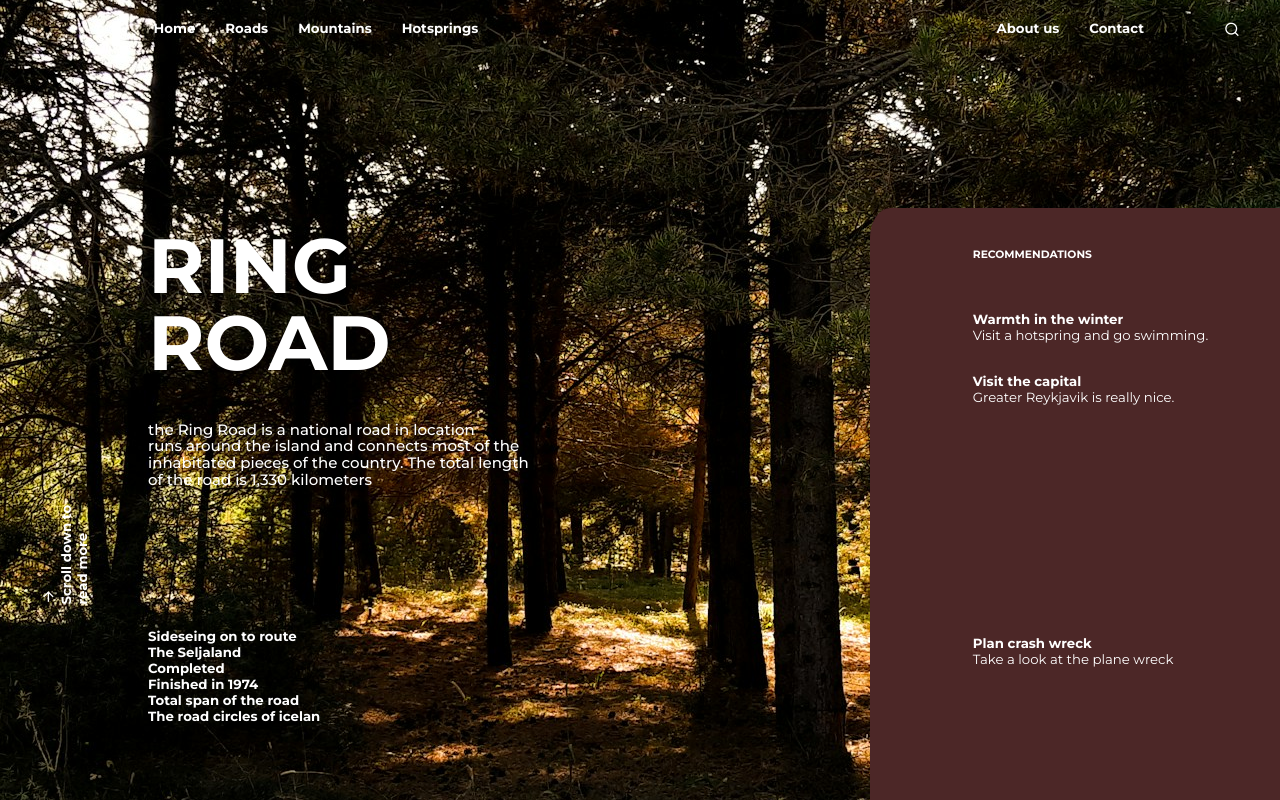
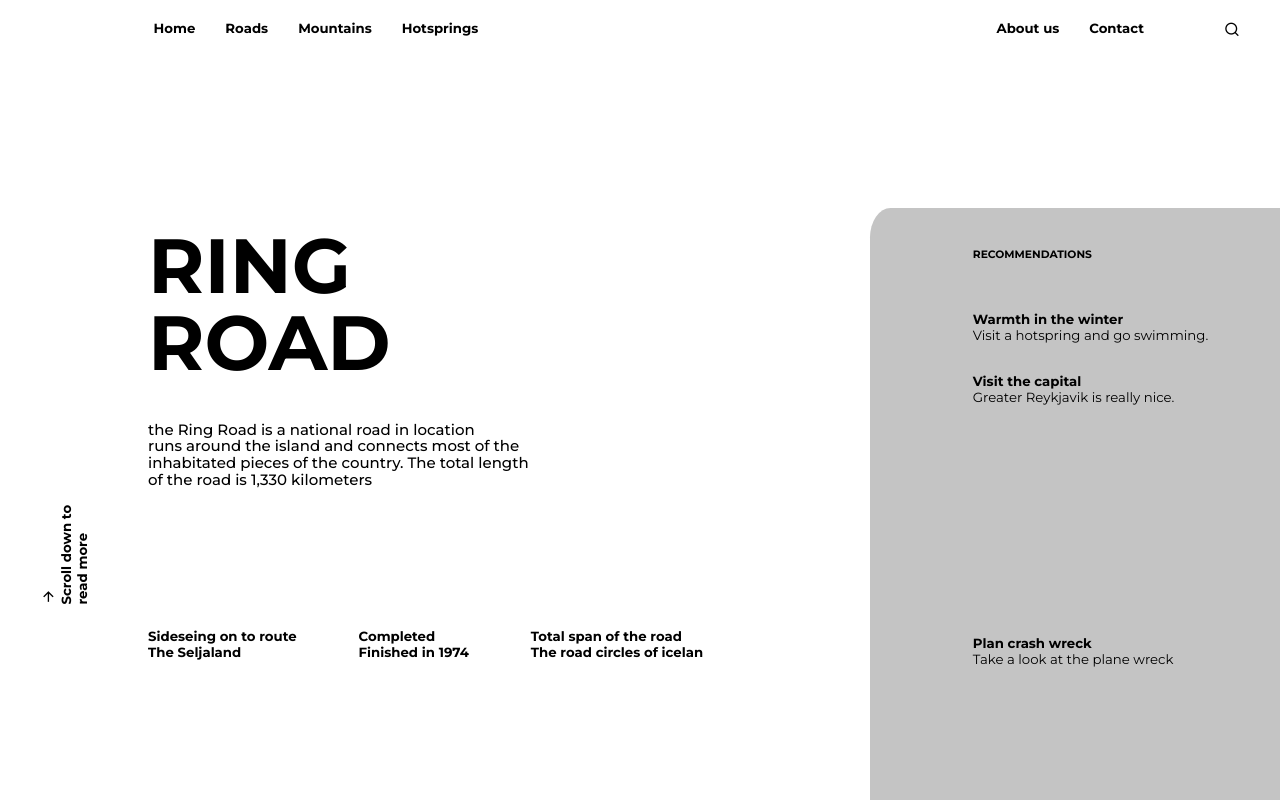
Before and after one commit to Nitin-Diwakar/Frontend, a plain HTML site: page grid_2/main.html in a window 1280 px wide. Drawn offline with nearby package versions, Linux system fonts and the light colour scheme; grey boxes are pictures that could not be loaded.

Commit message:
left-bottom fixed

```diff
--- a/grid_2/style.css
+++ b/grid_2/style.css
@@ -10,10 +10,10 @@ html,body{
     height: 100%;
     /* background-color: rgb(255, 128, 128);
      */
-    background-image: url("file/forest.jpg");
-    background-position: center;
+    /* background-image: url("file/forest.jpg"); */
+    /* background-position: center;
     color: white    ;
-    background-repeat: no-repeat;
+    background-repeat: no-repeat; */
 }
 
 #main{
@@ -61,8 +61,9 @@ gap:30px;
     /* background-color: rgb(159, 42, 0); */
     grid-column: 2;
     grid-row: 3;
-    padding: 20px 0 0 20px;
-    /* justify-content: left; */
+    padding: 20px 0px 0 20px;
+    display: flex;
+
 }
 
 
@@ -84,7 +85,7 @@ gap:30px;
 
 
 #right-bottom{
-    background-color: rgb(76, 39, 39);
+    /* background-color: rgb(76, 39, 39); */
     grid-column: 3/4;
     grid-row: 2/4;
 }
@@ -101,7 +102,7 @@ margin:0;
 }
 
 #right-bottom{
-    /* background-color: black; */
+    background-color: rgb(196, 196, 196);
     border-radius: 5% 0 0;
     margin-left: 20%;
     padding: 40px 40px 0px 20%;
@@ -141,3 +142,8 @@ video{
     rotate: 270deg;
     margin-top: 240%;
 }
+
+
+#first,#second,#third{
+    margin-right: 10%;
+}
```
